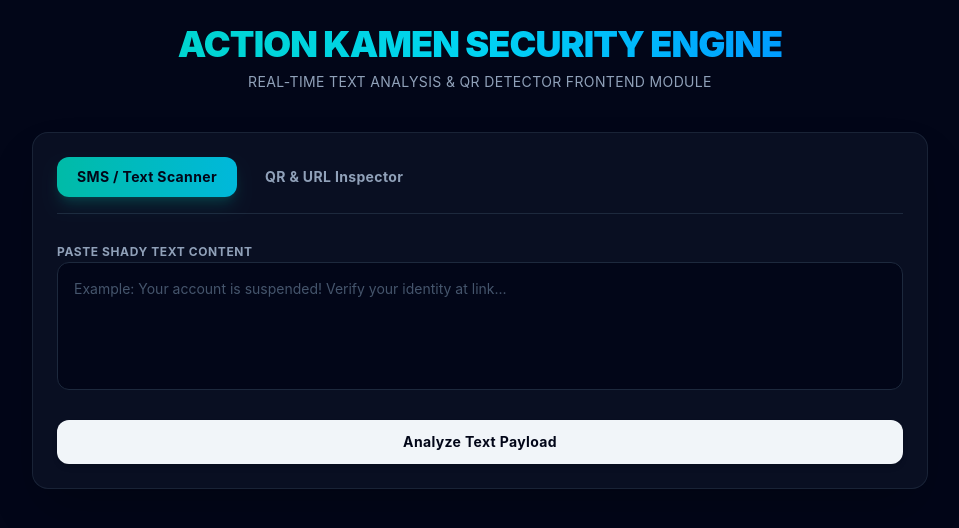
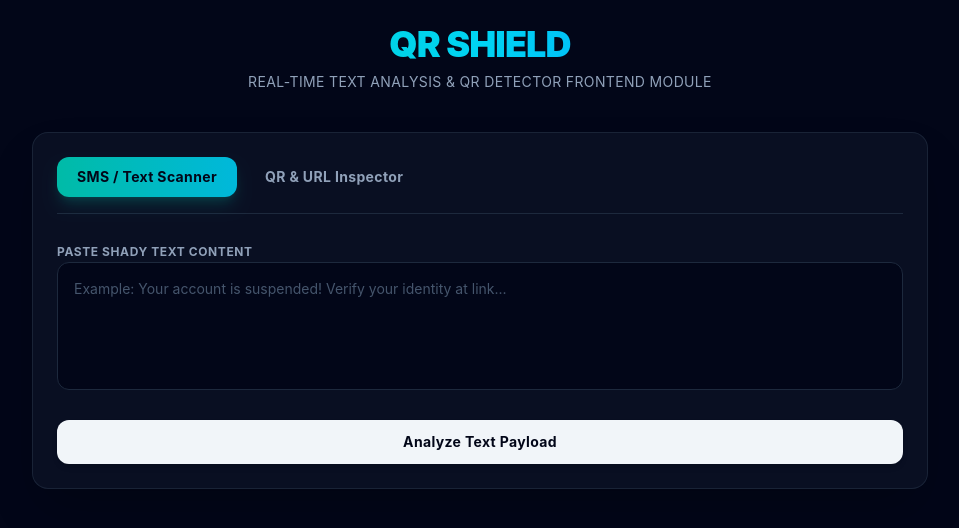
Before and after one commit to adityamishra4345/Action-Kamen-Frontend, a React (Vite) app: page / in a window 1280 px wide. Shown: the top 528 px of the page, without its empty margins (160-1119 px from the left). Built offline with nearby package versions, Linux system fonts and the light colour scheme.

Commit message:
rebrand application header to QR Shield

```diff
--- a/src/App.tsx
+++ b/src/App.tsx
@@ -51,7 +51,7 @@ export default function App() {
     <div className="min-h-screen bg-slate-950 text-slate-100 font-sans p-6 selection:bg-teal-500 selection:text-slate-950">
       <header className="max-w-4xl mx-auto mb-10 text-center">
         <h1 className="text-4xl font-black tracking-tight bg-gradient-to-r from-teal-400 via-cyan-400 to-blue-500 bg-clip-text text-transparent">
-          ACTION KAMEN SECURITY ENGINE
+          QR SHIELD
         </h1>
         <p className="text-slate-400 text-sm mt-2 tracking-wide">
           REAL-TIME TEXT ANALYSIS & QR DETECTOR FRONTEND MODULE
```
